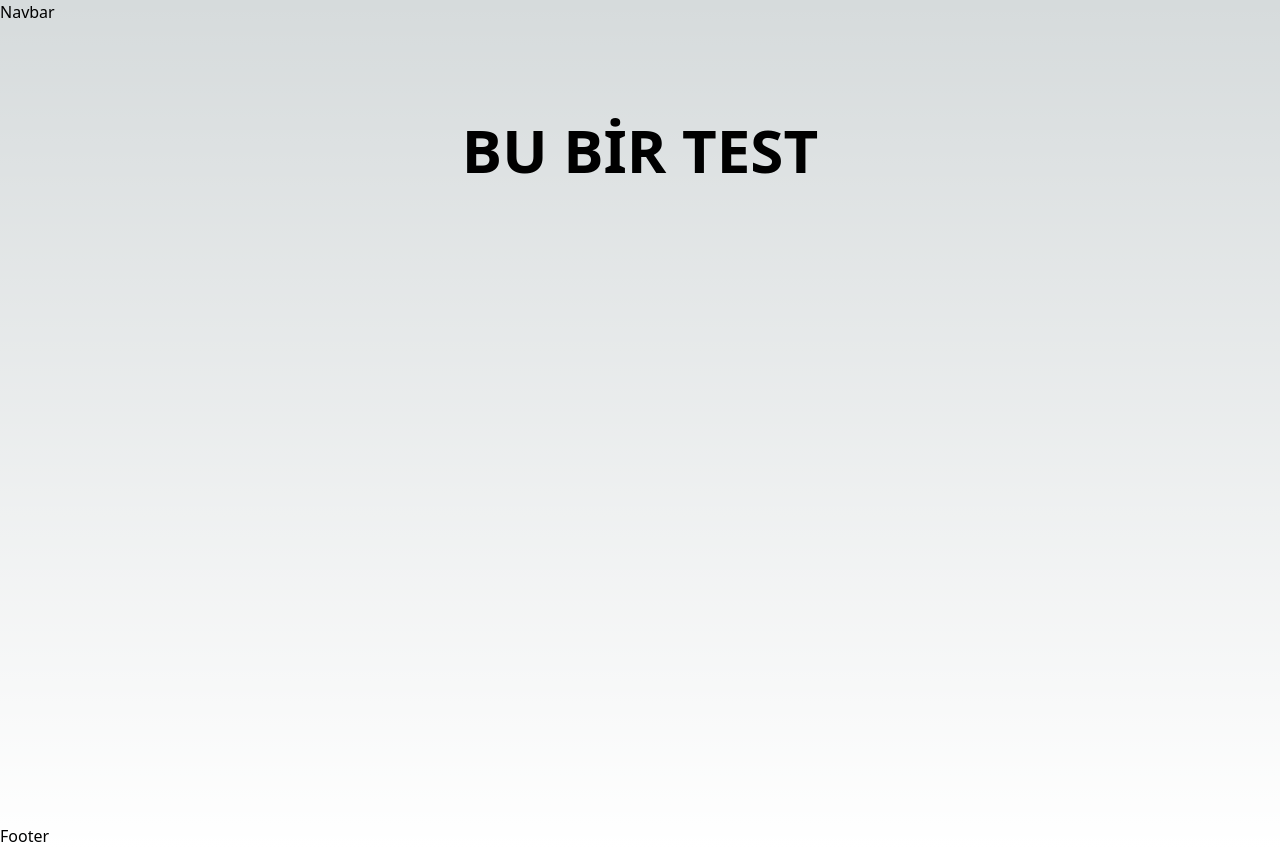
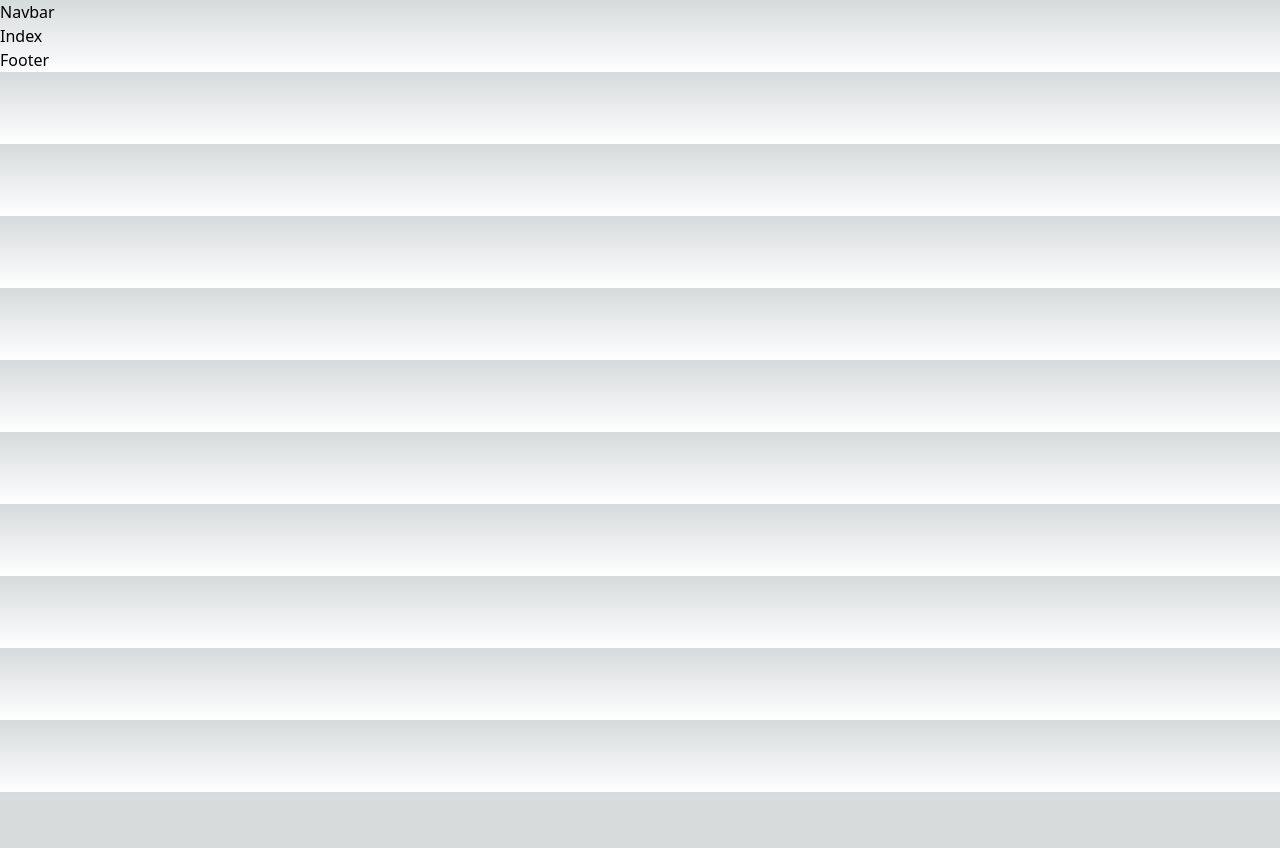
Before and after one commit to TarikSogukpinar/freelancehub, a Next.js app in the folder client/: page / in a window 1280 px wide. After the commit the page ends 800 px from the top, so only its background shows below. Built offline with nearby package versions, Linux system fonts and the light colour scheme.

Commit message:
Home page component added.

```diff
--- /dev/null
+++ b/client/components/home/Index.js
@@ -0,0 +1,5 @@
+import React from "react";
+
+export default function Index() {
+  return <div>Index</div>;
+}
--- a/client/pages/index.js
+++ b/client/pages/index.js
@@ -1,12 +1,5 @@
-import Image from "next/image";
-import { Inter } from "next/font/google";
-
-const inter = Inter({ subsets: ["latin"] });
+import Index from "@/components/home";
 
 export default function Home() {
-  return (
-    <main className="flex min-h-screen flex-col items-center justify-between p-24">
-      <h1 className="text-6xl font-bold">BU BİR TEST</h1>
-    </main>
-  );
+  return <Index />;
 }
```
